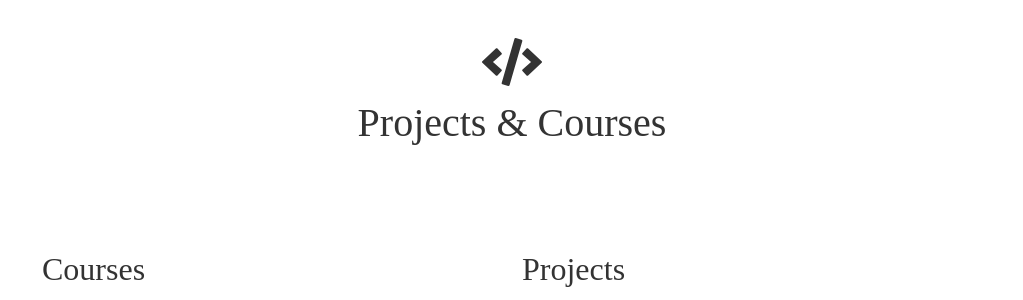
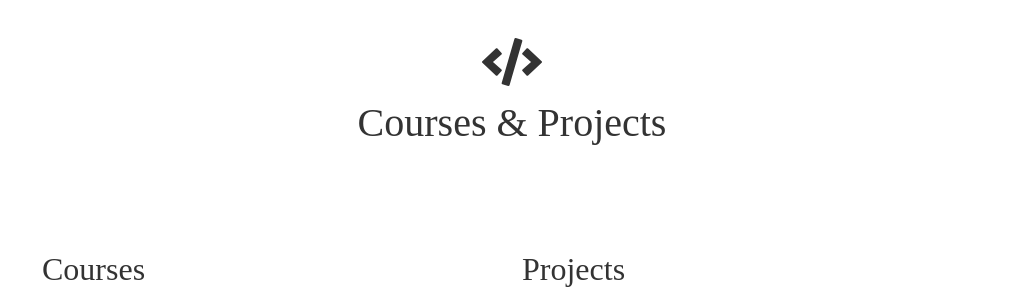
Before and after one commit to ZhengYuen/zhengyuen.github.io, a Jekyll site: the page built from index.html, in a window 1280 px wide and 900 px high, scrolled down 2001 px. Shown: the part 160-460 px from the top of the window, without its empty margins (128-1151 px from the left). Built offline with Jekyll 4.4.1, drawn with Linux system fonts in a browser that asks for light colours; some web fonts are replaced.

Commit message:
Fix tyop.

```diff
--- a/_includes/about.html
+++ b/_includes/about.html
@@ -398,7 +398,7 @@
         <path fill="currentColor"
           d="M278.9 511.5l-61-17.7c-6.4-1.8-10-8.5-8.2-14.9L346.2 8.7c1.8-6.4 8.5-10 14.9-8.2l61 17.7c6.4 1.8 10 8.5 8.2 14.9L293.8 503.3c-1.9 6.4-8.5 10.1-14.9 8.2zm-114-112.2l43.5-46.4c4.6-4.9 4.3-12.7-.8-17.2L117 256l90.6-79.7c5.1-4.5 5.5-12.3.8-17.2l-43.5-46.4c-4.5-4.8-12.1-5.1-17-.5L3.8 247.2c-5.1 4.7-5.1 12.8 0 17.5l144.1 135.1c4.9 4.6 12.5 4.4 17-.5zm327.2.6l144.1-135.1c5.1-4.7 5.1-12.8 0-17.5L492.1 112.1c-4.8-4.5-12.4-4.3-17 .5L431.6 159c-4.6 4.9-4.3 12.7.8 17.2L523 256l-90.6 79.7c-5.1 4.5-5.5 12.3-.8 17.2l43.5 46.4c4.5 4.9 12.1 5.1 17 .6z">
         </path>
-      </svg><br>Projects & Courses
+      </svg><br>Courses & Projects
     </h1>
     <div class="user">
       <div class="tech">
```
